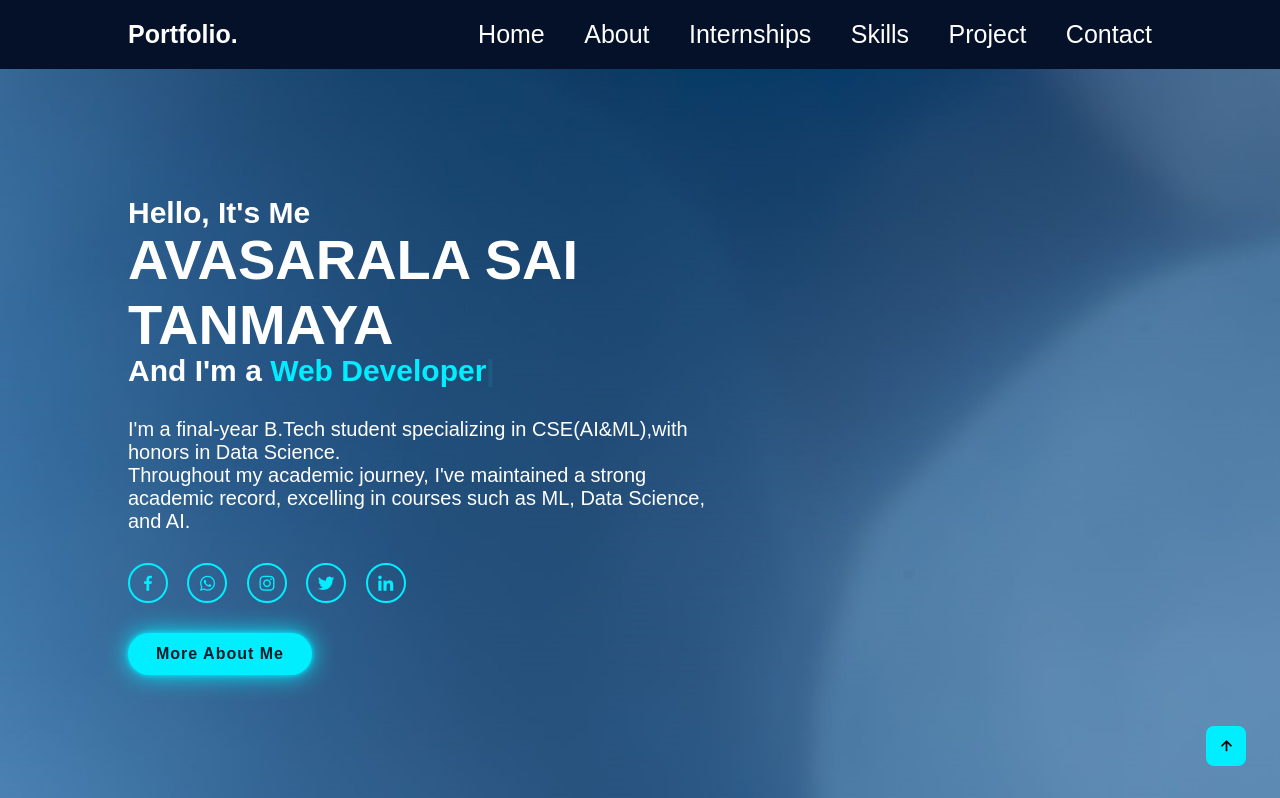
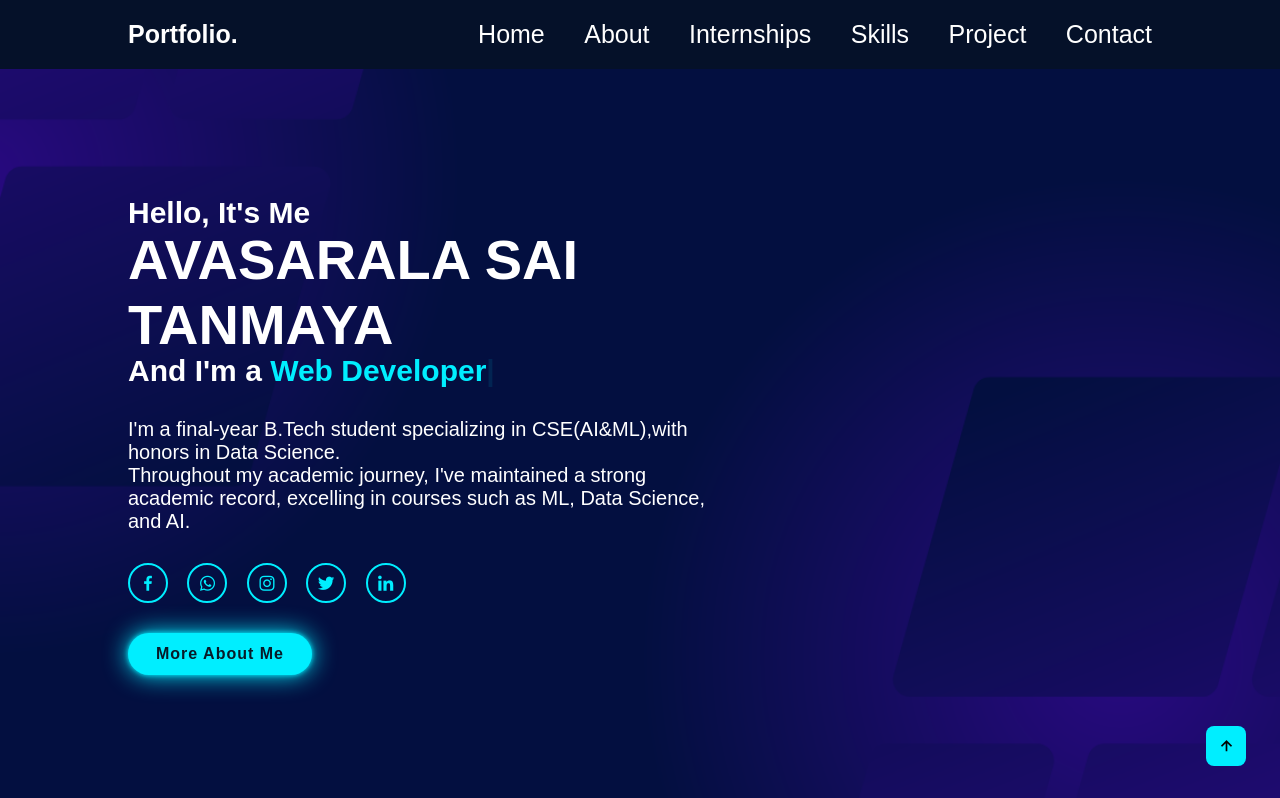
Before and after one commit to timputanmaya/portfolio, a plain HTML site: page index.html in a window 1280 px wide. Shown: the top 798 px of the page. Drawn offline with nearby package versions, Linux system fonts and the light colour scheme.

Commit message:
Update index.html

```diff
--- a/index.html
+++ b/index.html
@@ -70,7 +70,7 @@ body
   justify-content: space-between;
 
    height: 100vh;
-   background: url('p1.jpg') no-repeat;
+   background: url('p3.png') no-repeat;
    background-size: cover;
    background-position: center;
    display: flex;
```
